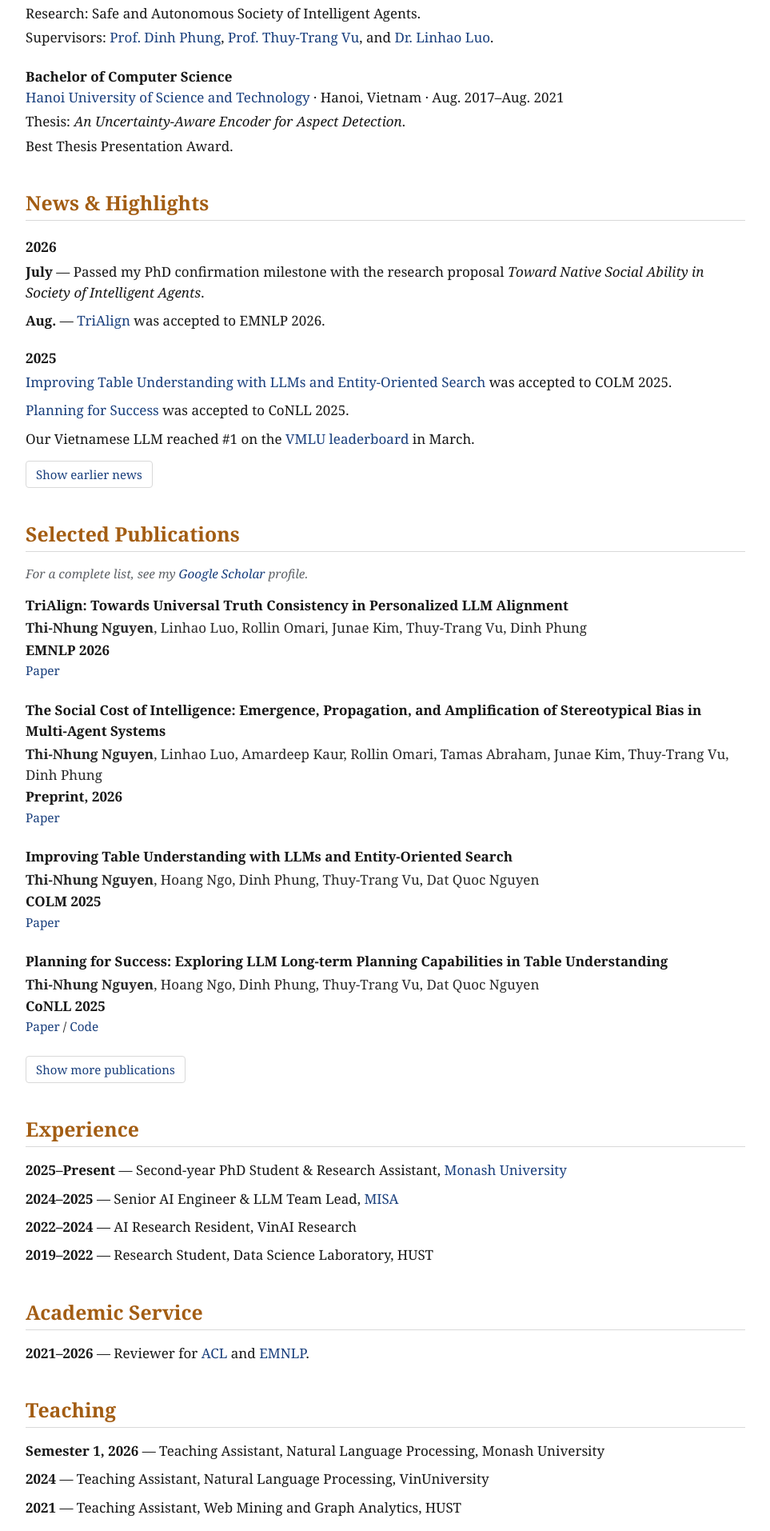
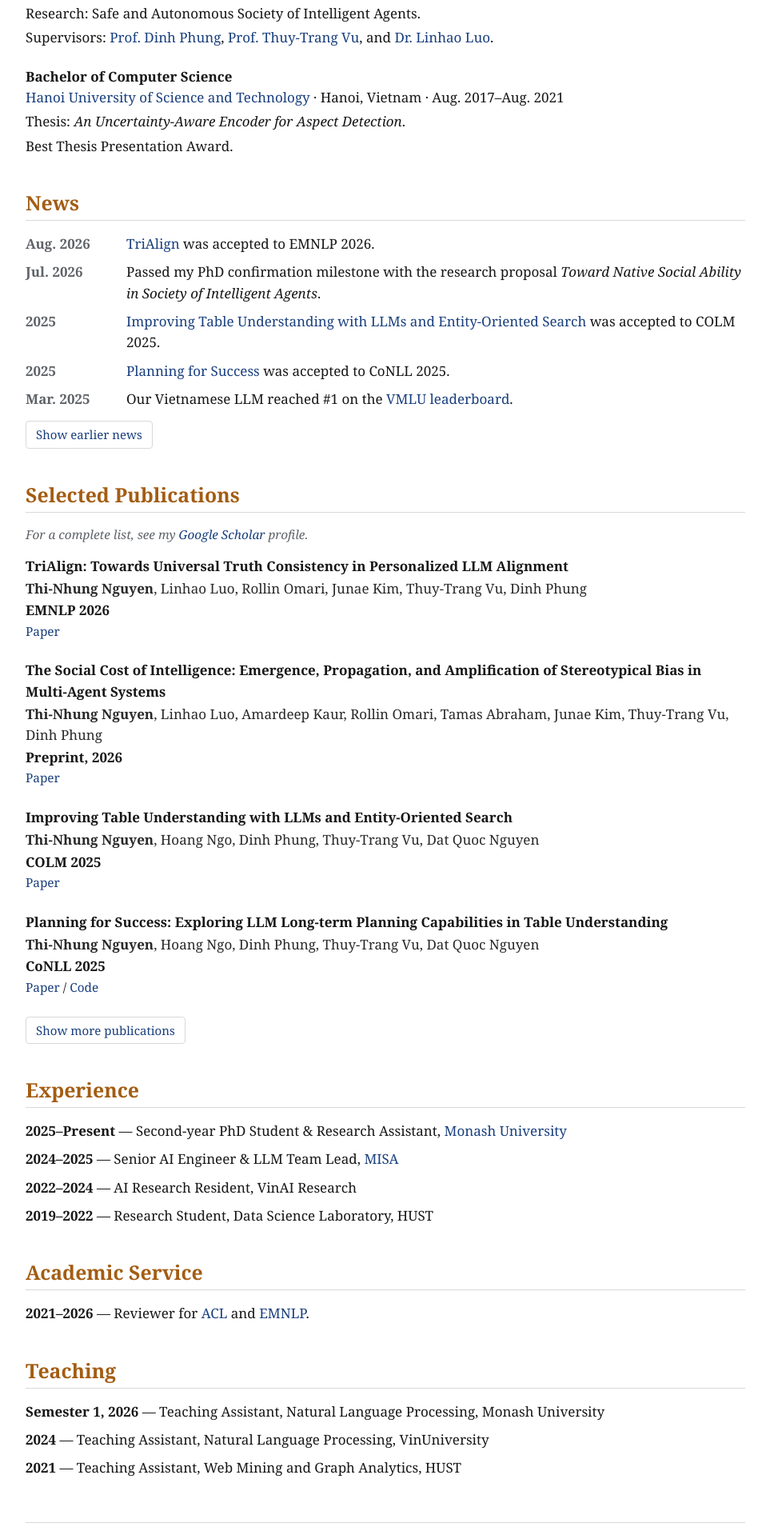
Before and after one commit to nhungnt7/nhungnt7.github.io, a Jekyll site: the page built from _pages/about.md, in a window 1280 px wide. Shown: the part 753-2667 px from the top of the page at 80% size, without its empty margins (158-1121 px from the left). Built offline with Jekyll 4.4.1, drawn with Linux system fonts in a browser that asks for light colours.

Commit message:
Reformat news as a chronological timeline

```diff
--- a/_pages/about.md
+++ b/_pages/about.md
@@ -30,39 +30,25 @@
   <p>Best Thesis Presentation Award.</p>
 </div>
 
-## News & Highlights
+## News
 
-<h3 class="news-year">2026</h3>
 <ul class="news-list">
-  <li><time>July</time> — Passed my PhD confirmation milestone with the research proposal <em>Toward Native Social Ability in Society of Intelligent Agents</em>.</li>
-  <li><time>Aug.</time> — <a href="https://arxiv.org/abs/2606.01755">TriAlign</a> was accepted to EMNLP 2026.</li>
-</ul>
-
-<h3 class="news-year">2025</h3>
-<ul class="news-list">
-  <li><a href="https://arxiv.org/abs/2508.17028">Improving Table Understanding with LLMs and Entity-Oriented Search</a> was accepted to COLM 2025.</li>
-  <li><a href="https://aclanthology.org/2025.conll-1.6/">Planning for Success</a> was accepted to CoNLL 2025.</li>
-  <li>Our Vietnamese LLM reached #1 on the <a href="https://vmlu.ai/leaderboard">VMLU leaderboard</a> in March.</li>
+  <li><time datetime="2026-08">Aug. 2026</time><span><a href="https://arxiv.org/abs/2606.01755">TriAlign</a> was accepted to EMNLP 2026.</span></li>
+  <li><time datetime="2026-07">Jul. 2026</time><span>Passed my PhD confirmation milestone with the research proposal <em>Toward Native Social Ability in Society of Intelligent Agents</em>.</span></li>
+  <li><time datetime="2025">2025</time><span><a href="https://arxiv.org/abs/2508.17028">Improving Table Understanding with LLMs and Entity-Oriented Search</a> was accepted to COLM 2025.</span></li>
+  <li><time datetime="2025">2025</time><span><a href="https://aclanthology.org/2025.conll-1.6/">Planning for Success</a> was accepted to CoNLL 2025.</span></li>
+  <li><time datetime="2025-03">Mar. 2025</time><span>Our Vietnamese LLM reached #1 on the <a href="https://vmlu.ai/leaderboard">VMLU leaderboard</a>.</span></li>
 </ul>
 
 <details class="collapsible">
   <summary><span class="when-closed">Show earlier news</span><span class="when-open">Hide earlier news</span></summary>
   <div class="collapsible__content">
-<h3 class="news-year">2024</h3>
 <ul class="news-list">
-  <li><a href="https://aclanthology.org/2024.lrec-main.217/">BKEE</a> was accepted to LREC-COLING 2024.</li>
-  <li><a href="https://aclanthology.org/2024.naacl-long.200/">SharpSeq</a>, a co-authored paper, was accepted to NAACL 2024 as a long paper.</li>
-</ul>
-
-<h3 class="news-year">2023</h3>
-<ul class="news-list">
-  <li><a href="https://arxiv.org/abs/2311.09708">A Self-Enhancement Multitask Framework for Unsupervised Aspect Category Detection</a> was accepted to EMNLP 2023.</li>
-</ul>
-
-<h3 class="news-year">2021</h3>
-<ul class="news-list">
-  <li><a href="https://aclanthology.org/2021.findings-emnlp.69/">An Uncertainty-Aware Encoder for Aspect Detection</a> was accepted to Findings of EMNLP 2021.</li>
-  <li>Received the Best Thesis Presentation Award at HUST.</li>
+  <li><time datetime="2024">2024</time><span><a href="https://aclanthology.org/2024.lrec-main.217/">BKEE</a> was accepted to LREC-COLING 2024.</span></li>
+  <li><time datetime="2024">2024</time><span><a href="https://aclanthology.org/2024.naacl-long.200/">SharpSeq</a>, a co-authored paper, was accepted to NAACL 2024 as a long paper.</span></li>
+  <li><time datetime="2023">2023</time><span><a href="https://arxiv.org/abs/2311.09708">A Self-Enhancement Multitask Framework for Unsupervised Aspect Category Detection</a> was accepted to EMNLP 2023.</span></li>
+  <li><time datetime="2021">2021</time><span><a href="https://aclanthology.org/2021.findings-emnlp.69/">An Uncertainty-Aware Encoder for Aspect Detection</a> was accepted to Findings of EMNLP 2021.</span></li>
+  <li><time datetime="2021">2021</time><span>Received the Best Thesis Presentation Award at HUST.</span></li>
 </ul>
   </div>
 </details>
--- a/assets/css/simple.css
+++ b/assets/css/simple.css
@@ -131,12 +131,6 @@
   margin-bottom: 4px;
 }
 
-.news-year {
-  margin: 22px 0 6px;
-  font-size: 1.08rem;
-  line-height: 1.3;
-}
-
 .collapsible {
   margin-top: 14px;
 }
@@ -196,9 +190,21 @@
   margin-bottom: 9px;
 }
 
+.news-list li {
+  display: grid;
+  grid-template-columns: 7rem minmax(0, 1fr);
+  gap: 14px;
+  align-items: start;
+}
+
 .news-list time,
 .compact-list time {
   font-weight: 700;
+}
+
+.news-list time {
+  color: var(--muted);
+  white-space: nowrap;
 }
 
 .publication {
@@ -268,6 +274,12 @@
   h2 {
     margin-top: 34px;
   }
+
+  .news-list li {
+    grid-template-columns: 1fr;
+    gap: 0;
+    margin-bottom: 14px;
+  }
 }
 
 @media print {
```
